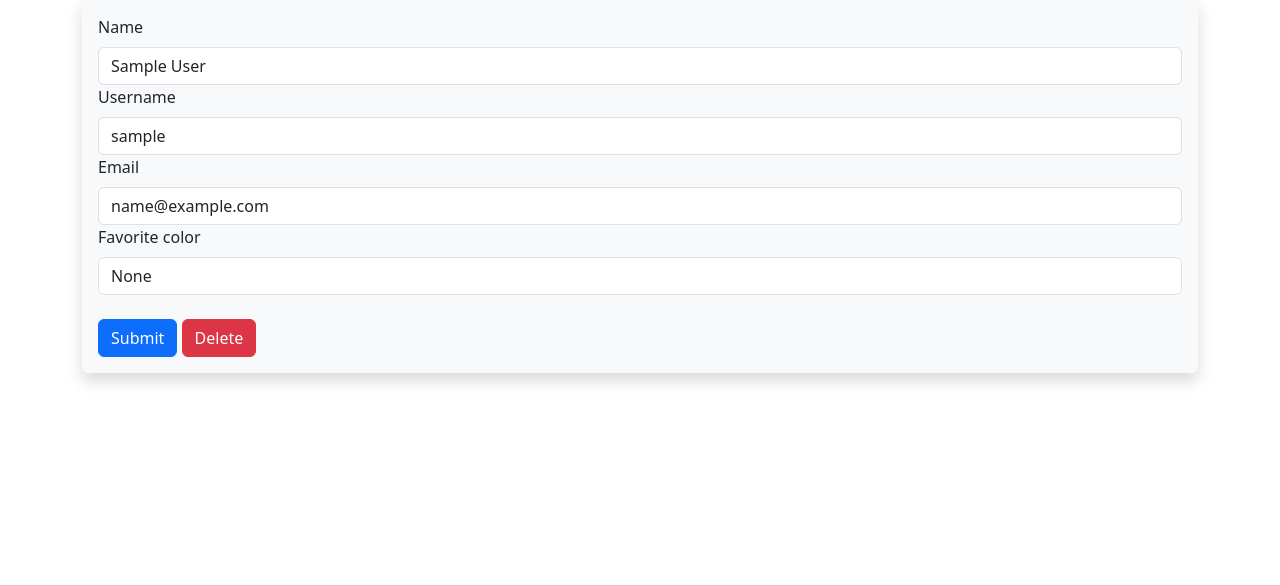
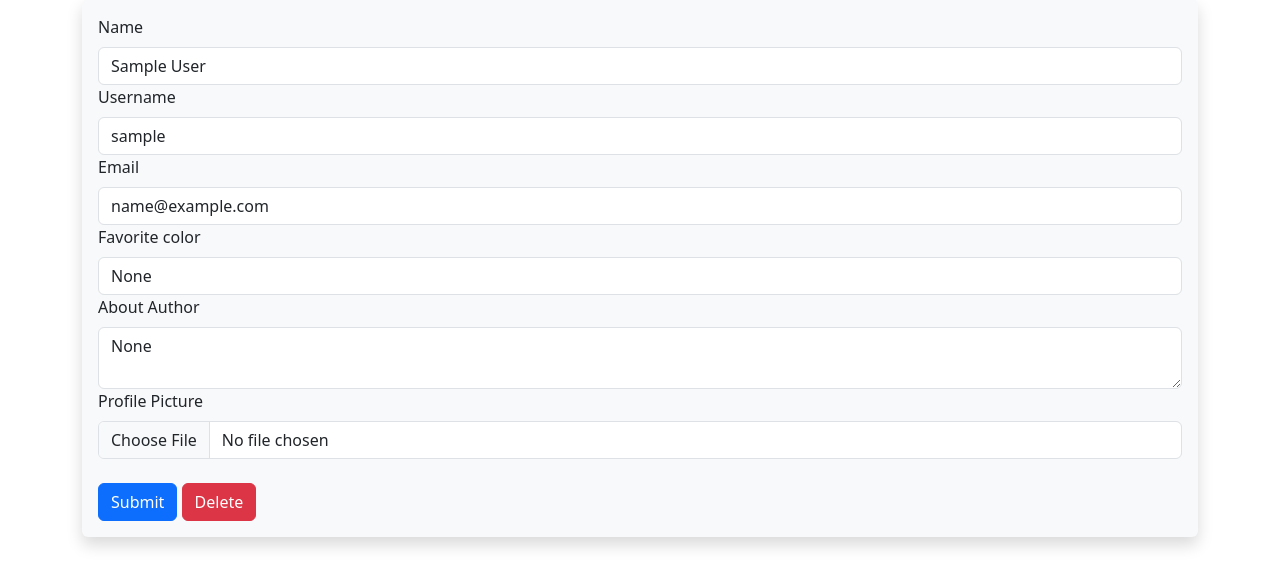
Before and after one commit to Dibar110/flask_from_codemy.com, a Flask app: page /update/1 in a window 1280 px wide. Shown: the part 220-805 px from the top of the page. Before the commit the page ends 604 px from the top, so only its background shows below. Run offline with Flask 3, Linux system fonts and the light colour scheme; the visitor is signed in with stand-in values (Sample User, id 1); some libraries are stand-ins or nearby versions.

Commit message:
add profile picture

```diff
--- a/app.py
+++ b/app.py
@@ -7,9 +7,15 @@
 from flask_login import UserMixin, login_user, LoginManager, login_required, logout_user, current_user
 from forms import PostForm, UserForm, NamerForm, PasswordForm, LoginForm, SearchForm
 from flask_ckeditor import CKEditor
+from werkzeug.utils import secure_filename
+import uuid as uuid
+import os
 
 app = Flask(__name__)
 ckeditor = CKEditor(app)
+
+UPLOAD_FOLDER = 'static/images'
+app.config['UPLOAD_FOLDER'] = UPLOAD_FOLDER
 
 app.config['SECRET_KEY'] = 'secretkey'
 # app.config['SQLALCHEMY_DATABASE_URI'] = 'sqlite:///users.db'
@@ -195,6 +201,14 @@
         name_to_update.username = request.form['username']
         name_to_update.email = request.form['email']
         name_to_update.favorite_color = request.form['favorite_color']
+        name_to_update.about_author = request.form['about_author']
+        name_to_update.profile_picture = request.files['profile_picture']
+
+        picture_filename = secure_filename(name_to_update.profile_picture.filename)
+        picture_unic_name = str(uuid.uuid1()) + "_" + picture_filename
+        # name_to_update.profile_picture.save(os.path.join(app.config['UPLOAD_FOLDER']), picture_unic_name)
+        name_to_update.profile_picture = picture_unic_name
+
         try:
             db.session.commit()
             flash('User Updated Successfully!')
@@ -295,7 +309,9 @@
     name = db.Column(db.String(50), nullable=False)
     email = db.Column(db.String(50), nullable=False, unique=True)
     favorite_color = db.Column(db.String(120))
+    about_author = db.Column(db.Text(1000), nullable=True)
     date_added = db.Column(db.DateTime, default=datetime.utcnow)
+    profile_picture = db.Column(db.String(255), nullable=True)
     password_hash = db.Column(db.String(255))
     # USER CAN HAVE MANY POSTS
     posts = db.relationship('Posts', backref='user')
--- a/forms.py
+++ b/forms.py
@@ -1,5 +1,6 @@
 from flask_wtf import FlaskForm
-from wtforms import StringField, SubmitField, PasswordField, BooleanField, ValidationError
+from wtforms import StringField, SubmitField, PasswordField, BooleanField, ValidationError, TextAreaField, FileField
+# from flask_wtf.file import FileField
 from wtforms.validators import DataRequired, EqualTo, Length
 from wtforms.widgets import TextArea
 from flask_ckeditor import CKEditorField
@@ -17,6 +18,8 @@
     username = StringField("Username", validators=[DataRequired()])
     email = StringField("Email", validators=[DataRequired()])
     favorite_color = StringField("Favorite color")
+    about_author = TextAreaField('About Author')
+    profile_picture = FileField('Profile Picture')
     password_hash = PasswordField('Password', validators=[DataRequired(), EqualTo('password_hash2', message='Passwords Must Match!')])
     password_hash2 = PasswordField('Confirm password', validators=[DataRequired()])
     submit = SubmitField('Submit')
--- a/templates/post.html
+++ b/templates/post.html
@@ -15,7 +15,10 @@
                     <h2>{{ post.title }}</h2></br>
                     <strong>By: {{ post.user.username }}</strong></br>
                     {{ post.slug }} | {{ post.date_posted }}</br>
-                    {{ post.content|safe }}</br></br>
+                    {{ post.content|safe }}</br>
+                    {% if post.user.about_author %}
+                        <strong>About author: </strong>{{ post.user.about_author }}</br></br>
+                    {% endif %}
                     <a href="{{url_for('posts')}}" class="btn btn-outline-secondary btn-sm">All Posts</a>
                     {% if post.user_id == current_user.id %}
                         <a href="{{url_for('edit_post', id=post.id)}}" class="btn btn-outline-secondary btn-sm">Edit Post</a>
--- a/templates/posts.html
+++ b/templates/posts.html
@@ -17,7 +17,10 @@
                     <!-- <strong>By: {{ post.author }}</strong></br> -->
                     <strong>By: {{ post.user.username }}</strong></br>
                     {{ post.slug }} | {{ post.date_posted }}</br>
-                    {{ post.content|safe }}</br></br>
+                    {{ post.content|safe }}</br>
+                    {% if post.user.about_author %}
+                        {{post.user.about_author}}</br></br>
+                    {% endif %}
                     <a href="{{url_for('post', id=post.id)}}" class="btn btn-outline-secondary btn-sm">View Post</a>
 
                     {% if post.user.id == current_user.id %}
--- a/templates/update.html
+++ b/templates/update.html
@@ -9,7 +9,7 @@
         {% if id == current_user.id %}
             <br/>
             <div class="shadow p-3 mb-5 bg-body-tertiary rounded">
-                <form action="/update/{{name_to_update.id}}" method="POST">
+                <form action="/update/{{name_to_update.id}}" method="POST" enctype="multipart/form-data">
                     {{ form.hidden_tag() }}
                     {{ form.name.label(class='form-label') }}
                     {{ form.name(class='form-control', value=name_to_update.name) }}
@@ -19,6 +19,11 @@
                     {{ form.email(class='form-control', value=name_to_update.email) }}
                     {{ form.favorite_color.label(class='form-label') }}
                     {{ form.favorite_color(class='form-control', value=name_to_update.favorite_color) }}
+                    {{ form.about_author.label(class='form-label') }}
+                    <!-- {{ form.about_author(class='form-control', value=name_to_update.about_author) }} -->
+                    <textarea name="about_author" class="form-control" id="">{{name_to_update.about_author}}</textarea>
+                    {{ form.profile_picture.label(class='form-label') }}
+                    {{ form.profile_picture(class='form-control', value=name_to_update.profile_picture) }}
                     <br/>
                     {{ form.submit(class='btn btn-primary') }}
                     <a href="{{url_for('delete', id=id)}}" class="btn btn-danger">Delete</a>
```
Also changed, not shown: templates/dashboard.html (+12 -12 lines), static/images/pic.png (added), static/images/pic2.png (added).
